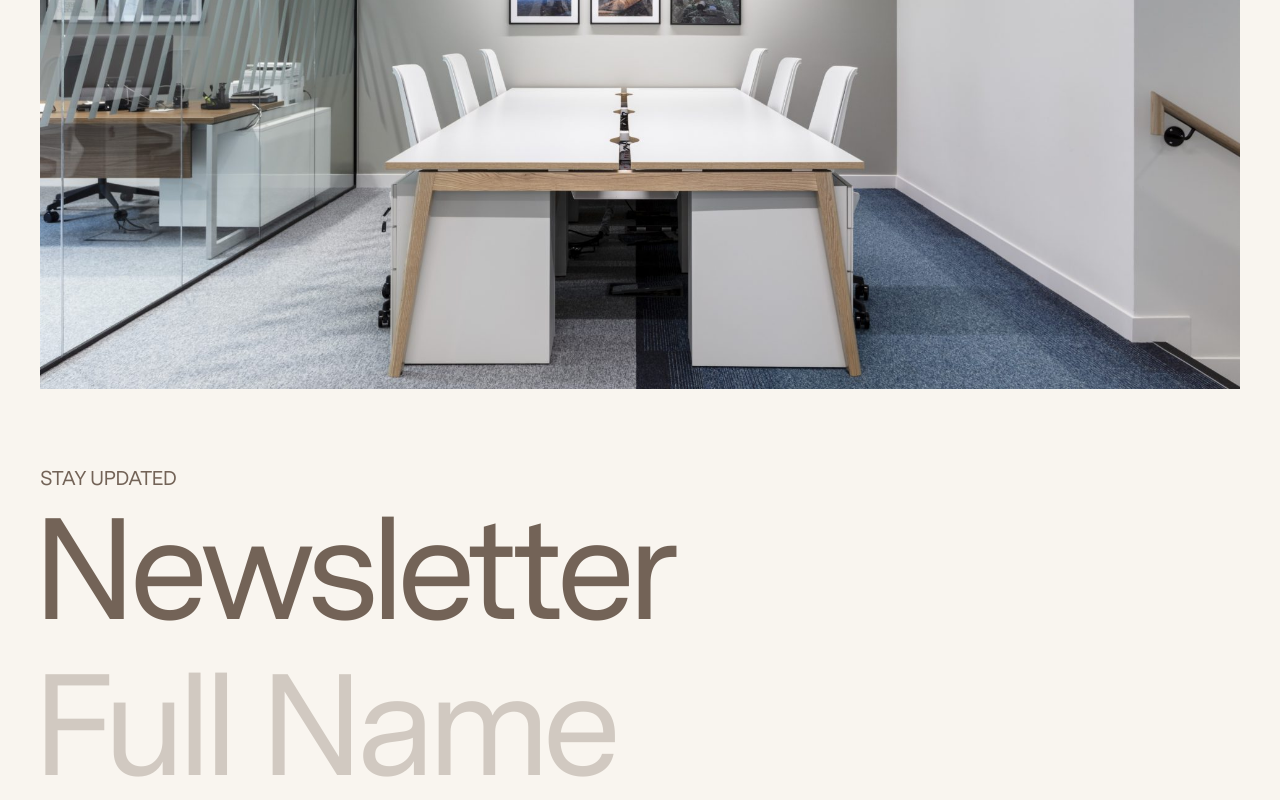
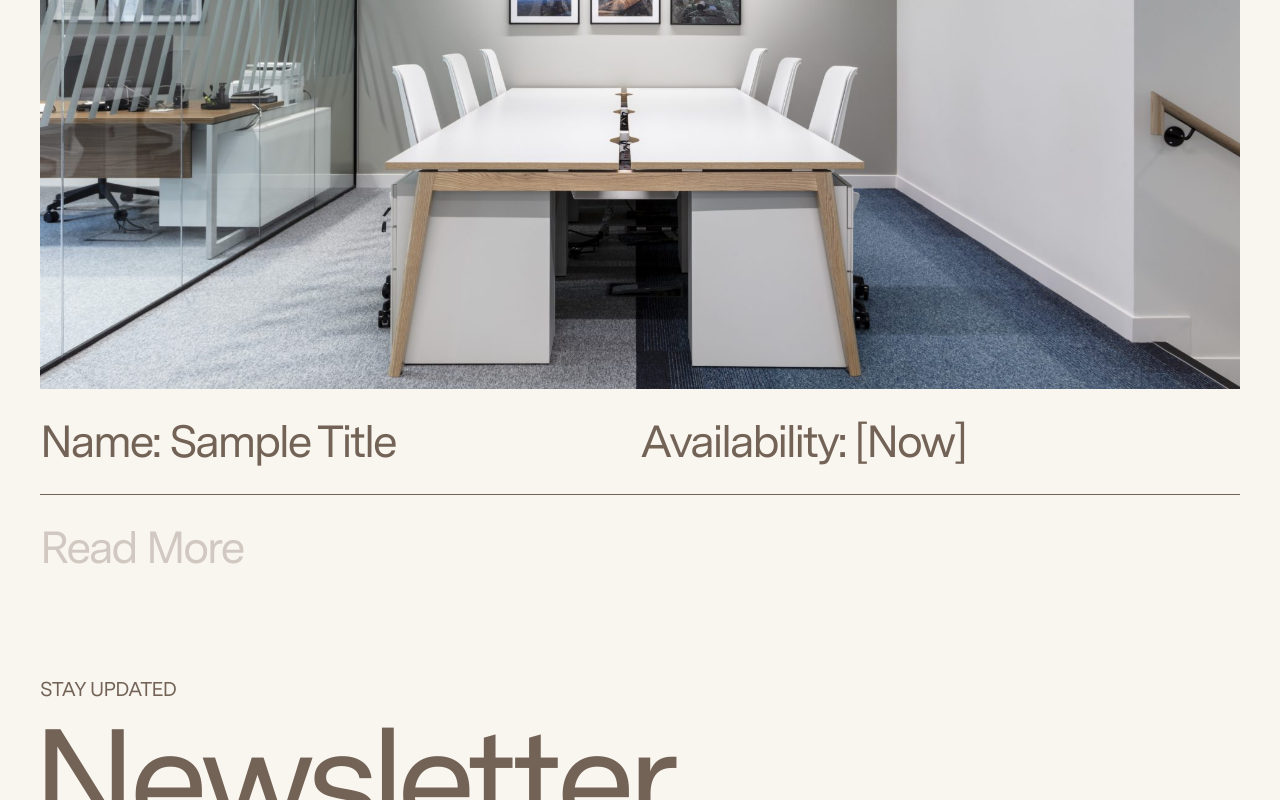
Before and after one commit to jhnstrngr/txo-hf, a Nuxt app: page / in a window 1280 px wide. Shown: the part 2165-2965 px from the top of the page. Built offline with nearby package versions, Linux system fonts and the light colour scheme.

Commit message:
Add Carousel Accordion and Accordion content

```diff
--- /dev/null
+++ b/components/CarouselAccordion.vue
@@ -0,0 +1,57 @@
+<template>
+  <div class="flex flex-col relative z-20">
+    <div class="grid grid-cols-2 py-3 xl:py-[30px]">
+      <p class="flex grow shrink-0 text-mobileLargeBody xl:text-largeBody">
+        Name: Sample Title
+      </p>
+      <p class="flex grow shrink-0 text-mobileLargeBody xl:text-largeBody">
+        Availability: [Now]
+      </p>
+    </div>
+    <hr class="w-full" />
+    <div class="flex-col wrap" :class="{ flex: open, hidden: !open }">
+      <div class="grid grid-cols-2 w-full py-3 xl:py-[30px]">
+        <p class="flex grow shrink-0 text-mobileLargeBody xl:text-largeBody">
+          Location: [Soho]
+        </p>
+        <p class="flex grow shrink-0 text-mobileLargeBody xl:text-largeBody">
+          Size: [4,200] sqft
+        </p>
+      </div>
+      <hr class="w-full" />
+      <div class="grid grid-cols-2 w-full py-3 xl:py-[30px]">
+        <p
+          class="flex grow shrink-0 text-mobileLargeBody xl:text-largeBody"
+        ></p>
+        <p class="flex grow shrink-0 text-mobileLargeBody xl:text-largeBody">
+          Quam eos premqui tem cupta il inimet as rerum rent volum sitibus idunt
+          la consenis ea nos doluptur, ipsapernates praeperrunte nobist
+          peditaquis eum audaecto quam, susa consecae isto eum fugit.
+        </p>
+      </div>
+      <hr class="w-full" />
+    </div>
+
+    <button
+      class="flex text-mobileLargeBody xl:text-largeBody py-3 xl:py-[30px] text-foreground-300 cursor-pointer"
+      @click="accordionButton()"
+    >
+      {{ !open ? 'Read More' : 'Hide Text' }}
+    </button>
+  </div>
+</template>
+
+<script lang="js">
+export default {
+    data() {
+        return {
+            open: false,
+        }
+    },
+    methods: {
+        accordionButton() {
+          this.open = !this.open;
+        }
+    }
+}
+</script>
--- a/components/CarouselVue.vue
+++ b/components/CarouselVue.vue
@@ -6,23 +6,28 @@
         <ul class="glide__slides">
           <li class="glide__slide">
             <img class="slide-image block" src="carousel-images/c1.jpg" alt />
+            <CarouselAccordion />
           </li>
           <li class="glide__slide">
             <img class="slide-image block" src="carousel-images/c2.jpeg" alt />
+            <CarouselAccordion />
           </li>
           <li class="glide__slide">
             <img class="slide-image block" src="carousel-images/c3.jpeg" alt />
+            <CarouselAccordion />
           </li>
           <li class="glide__slide">
             <img class="slide-image block" src="carousel-images/c4.jpeg" alt />
+            <CarouselAccordion />
           </li>
           <li class="glide__slide">
             <img class="slide-image block" src="carousel-images/c5.jpeg" alt />
+            <CarouselAccordion />
           </li>
         </ul>
       </div>
       <div
-        class="absolute left-0 top-0 w-full h-full hidden xl:flex"
+        class="absolute left-0 top-0 w-full h-full hidden xl:flex z-0"
         data-glide-el="controls"
       >
         <button
@@ -45,12 +50,14 @@
 
 <script>
 import Glide from '@glidejs/glide'
+import CarouselAccordion from './CarouselAccordion.vue'
 import CarouselCursor from './CarouselCursor.vue'
 export default {
-  components: { CarouselCursor },
+  components: { CarouselCursor, CarouselAccordion },
   mounted() {
     new Glide('.glide').mount()
   },
+  methods: {},
 }
 </script>
 
```
